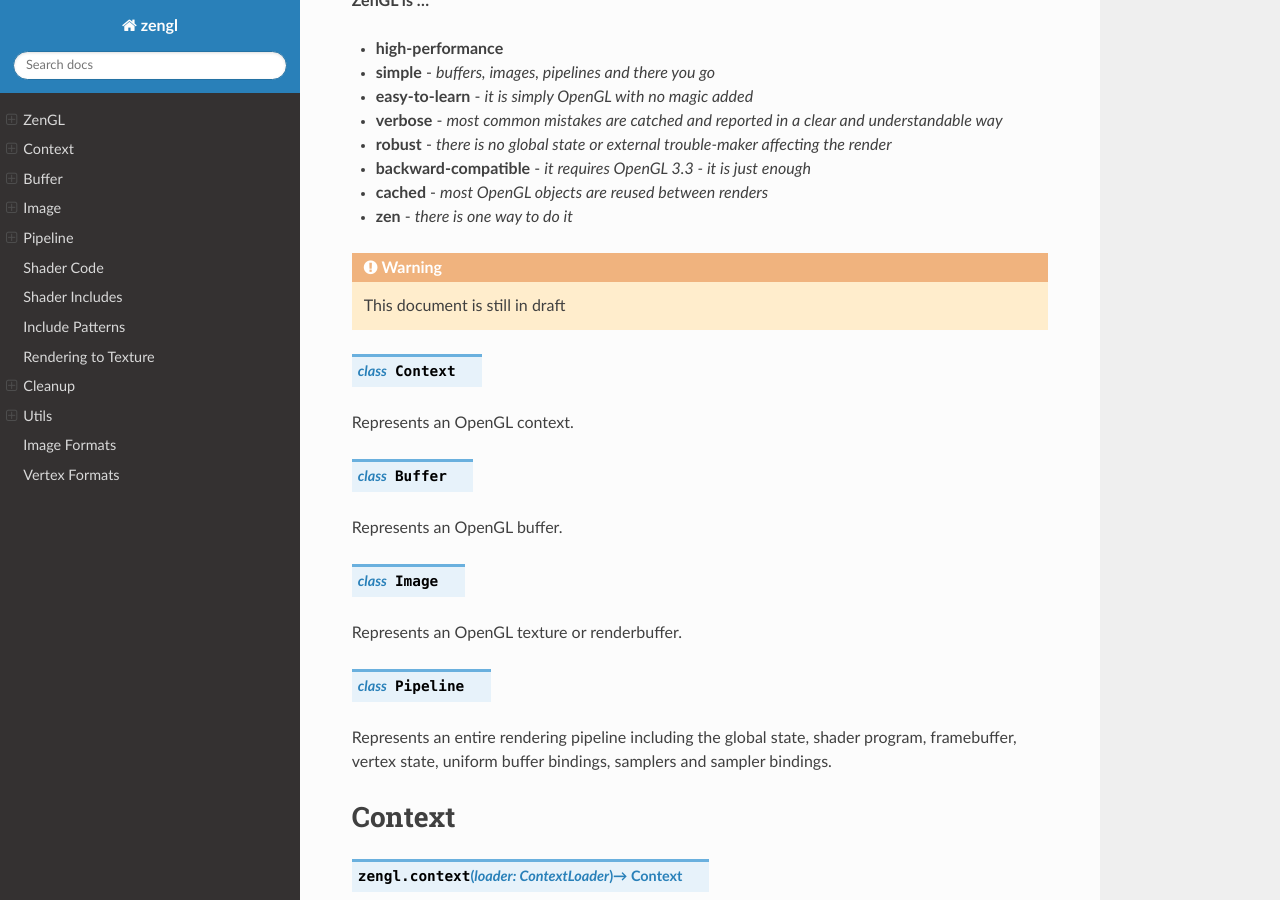
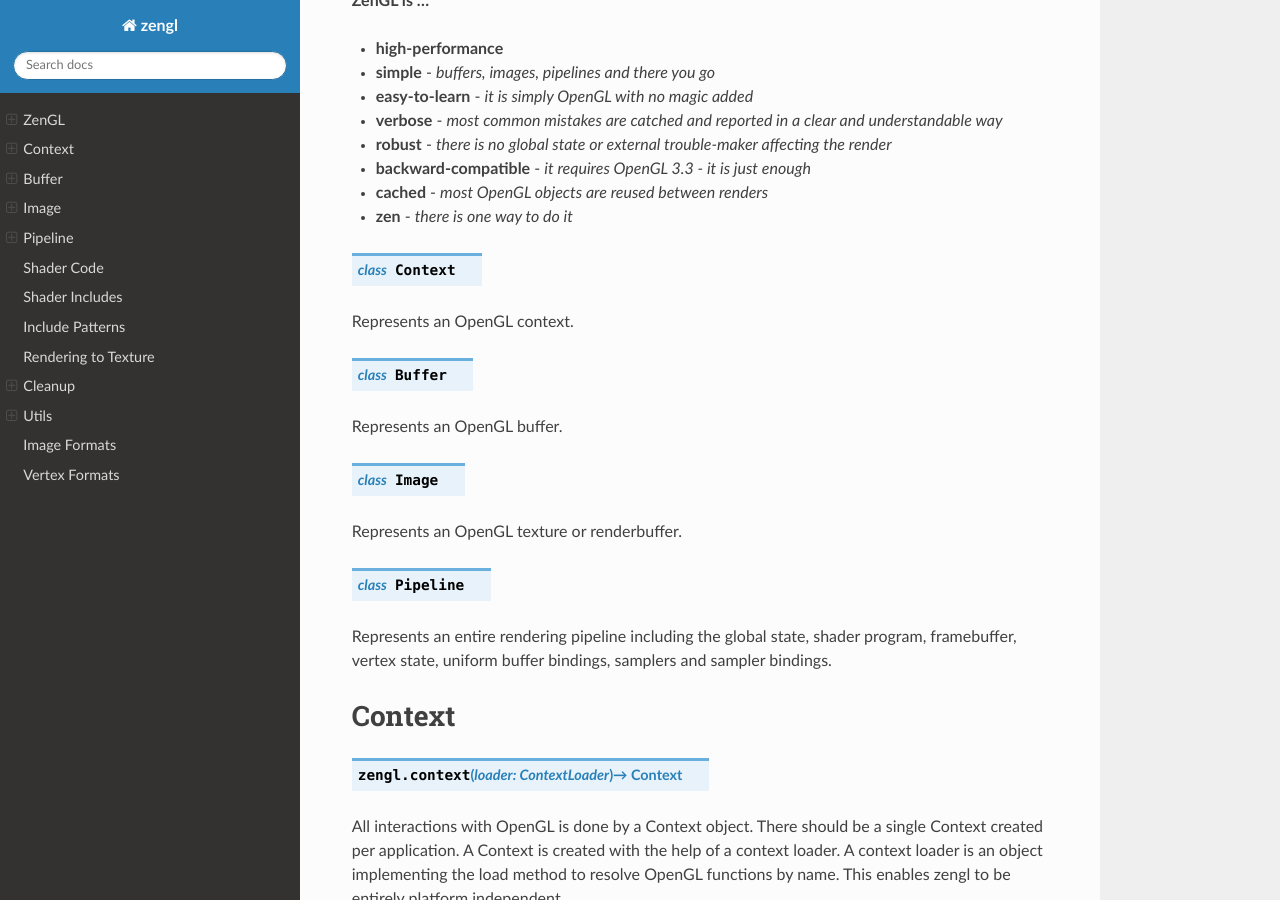
Before and after one commit to szabolcsdombi/zengl, a Sphinx documentation site: the page built from docs/index.rst, in a window 1280 px wide and 900 px high, scrolled down 382 px. Built offline with Sphinx 7.4.7 and the Read the Docs theme 2.0.0, drawn with Linux system fonts in a browser that asks for light colours.

Commit message:
remove draft

```diff
--- a/docs/index.rst
+++ b/docs/index.rst
@@ -21,10 +21,6 @@
 - **backward-compatible** - *it requires OpenGL 3.3 - it is just enough*
 - **cached** - *most OpenGL objects are reused between renders*
 - **zen** - *there is one way to do it*
-
-.. warning::
-
-    This document is still in draft
 
 .. py:class:: Context
 
```
